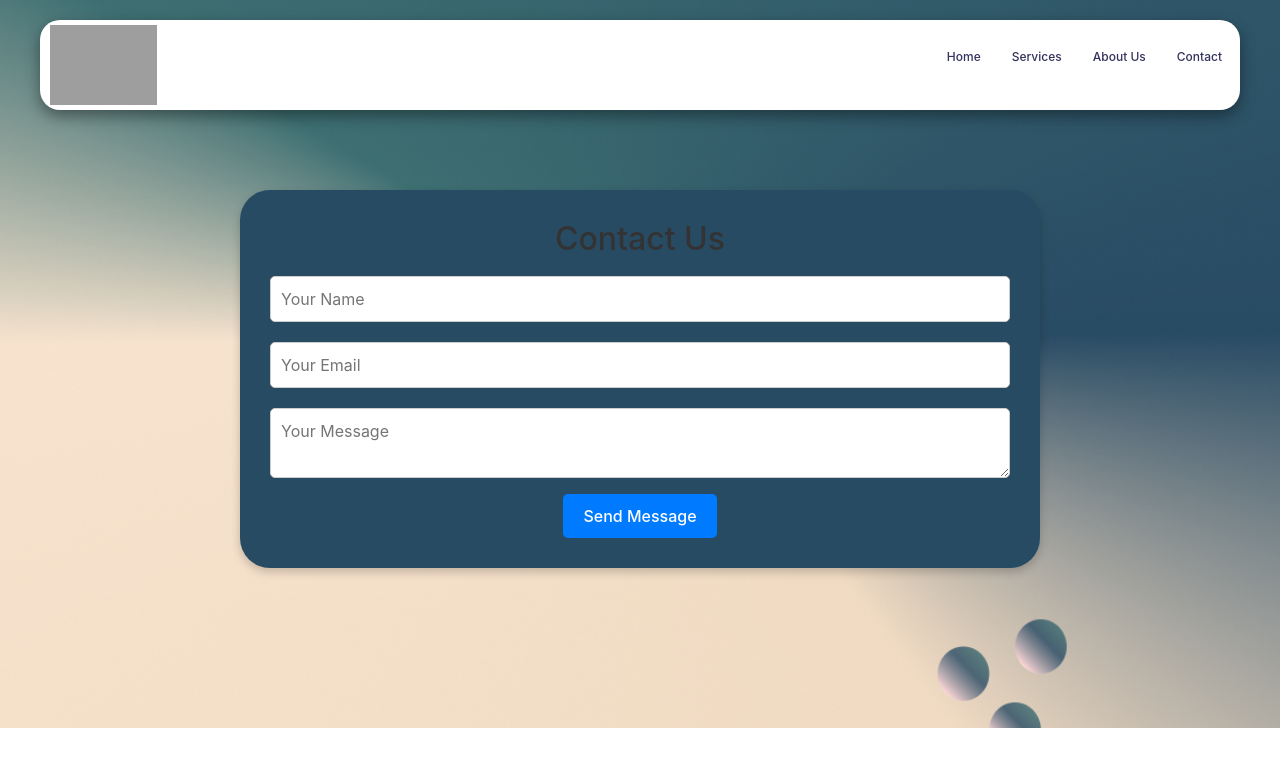
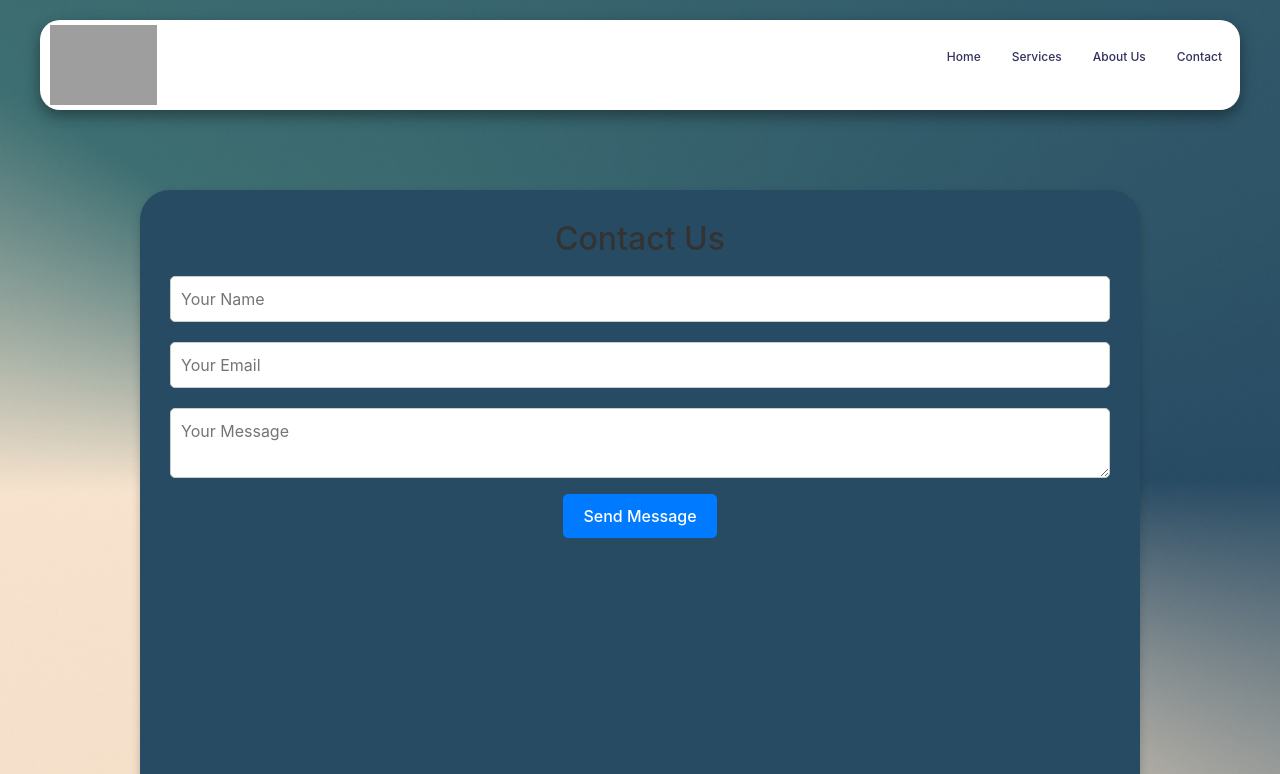
Before and after one commit to Akorfatrace/myvirtualpasolutions, a React (Vite) app: page /contact in a window 1280 px wide. Shown: the top 774 px of the page. Built offline with nearby package versions, Linux system fonts and the light colour scheme; grey boxes are pictures that could not be loaded.

Commit message:
Contact form resizing

```diff
--- a/Contact.css
+++ b/Contact.css
@@ -43,8 +43,8 @@
   text-align: center; /* Center text */
   box-shadow: 0 4px 10px rgba(0, 0, 0, 0.2); /* Optional: shadow for better visibility */
   width: 90%; /* Ensure it fills the width */
-  max-width: 800px; /* Limit max width */
-  max-height: 500px;
+  width: 1000px; /* Limit max width */
+  height: 620px;
   margin-top: 60px;
   margin-bottom: 160px;
 }
```
